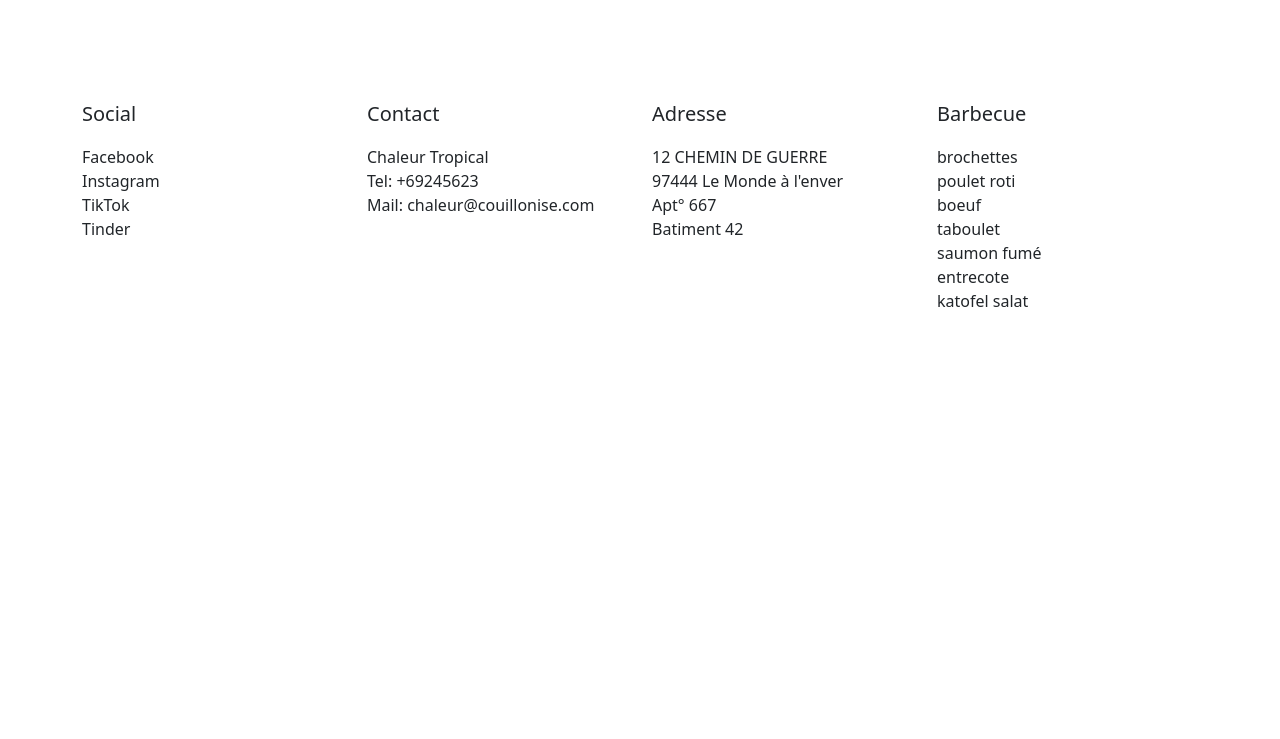
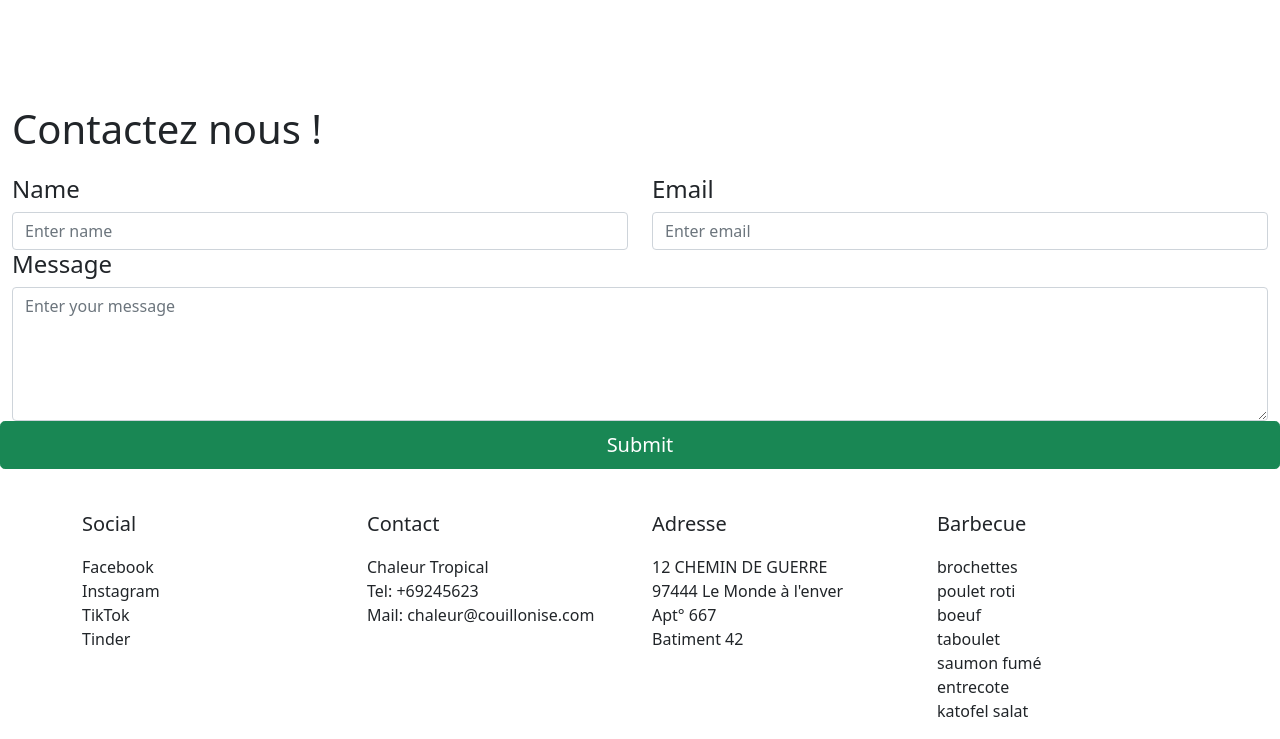
Before and after one commit to BigLois/testBootstrap, a plain HTML site: page index.html in a window 1280 px wide. Shown: the part 2597-3336 px from the top of the page. Before the commit the page ends 2926 px from the top, so only its background shows below. Drawn offline with nearby package versions, Linux system fonts and the light colour scheme; grey boxes are pictures that could not be loaded.

Commit message:
test grid

```diff
--- a/index.html
+++ b/index.html
@@ -4,7 +4,6 @@
 		<!-- Required meta tags -->
 		<meta charset="utf-8">
 		<meta name="viewport" content="width=device-width, initial-scale=1">
-
 		<!-- Bootstrap CSS -->
 		<link href="https://cdn.jsdelivr.net/npm/bootstrap@5.0.2/dist/css/bootstrap.min.css" rel="stylesheet" integrity="sha384-EVSTQN3/azprG1Anm3QDgpJLIm9Nao0Yz1ztcQTwFspd3yD65VohhpuuCOmLASjC" crossorigin="anonymous">
 
@@ -107,6 +106,25 @@
 						</div>
 				</div>
 		</div>
+		<br>
+		<div class="container-fluid">
+					<p class="fw-bold"><p class="fs-1">Contactez nous !</p></p>
+					<div class="row">
+						<div class="form-group col-sm-6">
+								<label for="name" class="h4">Name</label>
+								<input type="text" class="form-control" id="name" placeholder="Enter name" required>
+						</div>
+						<div class="form-group col-sm-6">
+								<label for="email" class="h4">Email</label>
+								<input type="email" class="form-control" id="email" placeholder="Enter email" required>
+						</div>
+						<div class="form-group">
+							<label for="message" class="h4">Message</label>
+							<textarea id="message" class="form-control" rows="5" placeholder="Enter your message" required></textarea>
+						</div>
+						<button type="submit" id="form-submit" class="btn btn-success btn-lg pull-right ">Submit</button>
+			</div>
+		</div>
 
 		<!-- Optional JavaScript; choose one of the two! -->
 
```
